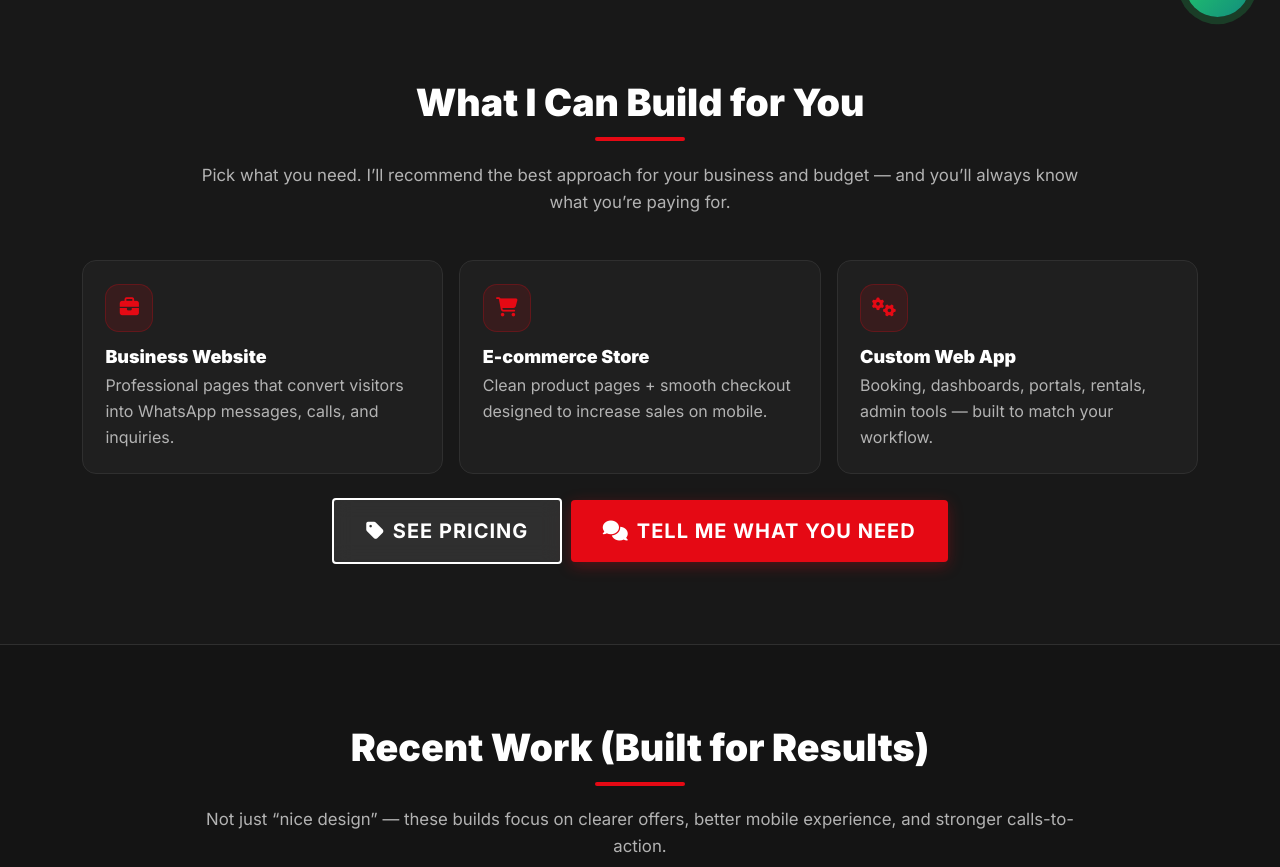
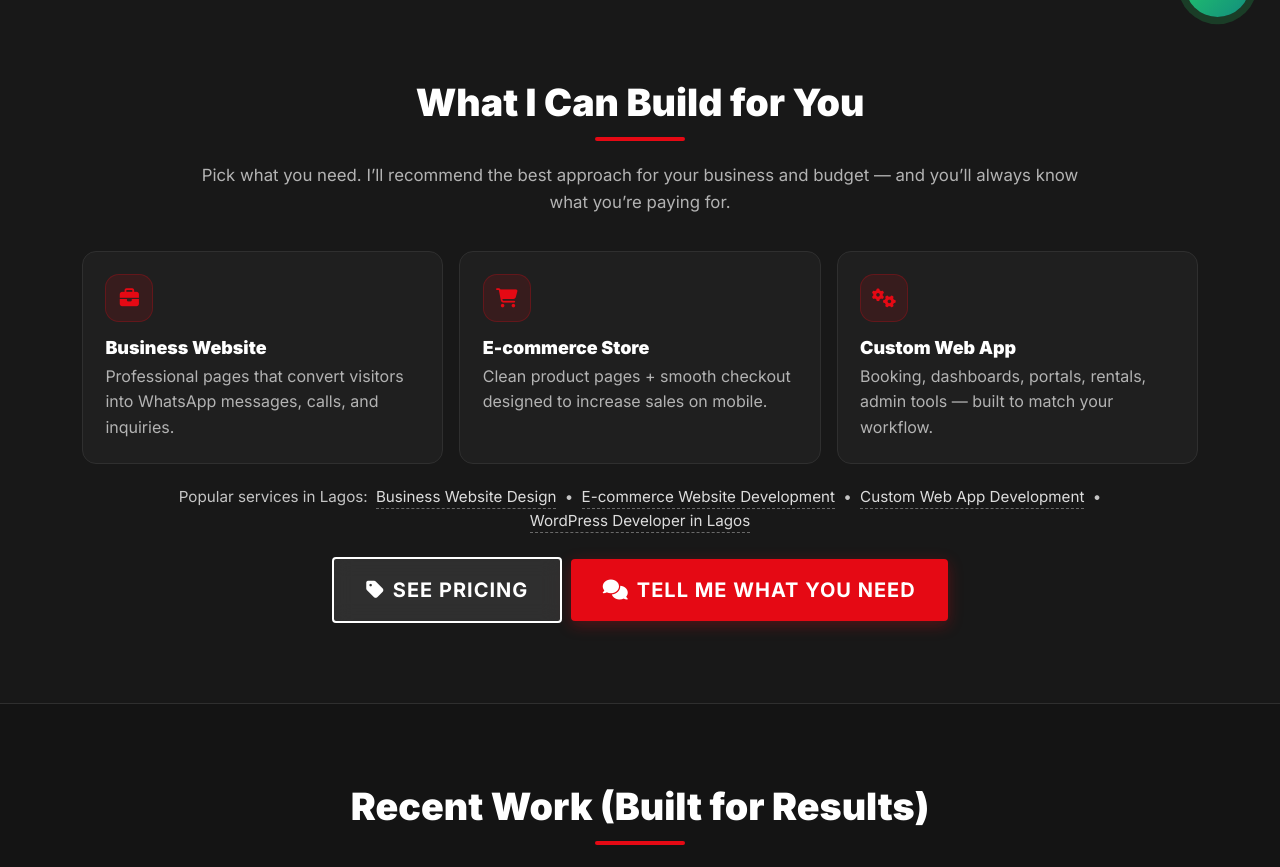
Before and after one commit to Teejayskillz/myportfolio, a Django app: page / in a window 1280 px wide. Shown: the part 753-1620 px from the top of the page. Run offline with Django 5.2, Linux system fonts and the light colour scheme; data that the repository does not hold is empty; some libraries are stand-ins or nearby versions.

Commit message:
home page seo boost

```diff
--- a/templates/base.html
+++ b/templates/base.html
@@ -48,6 +48,20 @@
     <link rel="preconnect" href="https://fonts.googleapis.com">
     <link rel="preconnect" href="https://fonts.gstatic.com" crossorigin>
     <link href="https://fonts.googleapis.com/css2?family=VT323&display=swap" rel="stylesheet">
+    <script type="application/ld+json">
+{
+  "@context": "https://schema.org",
+  "@type": "LocalBusiness",
+  "name": "LagosWebDev",
+  "url": "https://lagoswebdev.com",
+  "areaServed": ["Lagos", "Nigeria"],
+  "serviceType": ["Web Design", "Website Development", "E-commerce Development", "Web Application Development"],
+  "sameAs": [
+    "https://wa.me/2348102712103"
+  ]
+}
+</script>
+
 
     <style>
         /* --- NETFLIX THEME VARIABLES --- */
--- a/templates/pages/home.html
+++ b/templates/pages/home.html
@@ -16,7 +16,7 @@
     padding: 7rem 0 5rem;
     background:
       linear-gradient(rgba(20,20,20,0.70), rgba(20,20,20,1)),
-      url('https://images.unsplash.com/photo-1605379399642-870262d3d051?q=80&w=2106&auto=format&fit=crop')
+      url("{% static 'img/home/lagos-web-design-hero.webp' %}")  /* ✅ SEO/SPEED: serve locally (replace file path) */
       no-repeat center center;
     background-size: cover;
     border-bottom: 1px solid var(--netflix-medium-gray);
@@ -37,9 +37,23 @@
   .hero-subline{
     color: rgba(255,255,255,0.88);
     max-width: 860px;
-    margin: 0 auto 1.6rem;
+    margin: 0 auto 1.2rem;
     font-size: 1.05rem;
   }
+
+  .hero-links{
+    max-width: 860px;
+    margin: 0.2rem auto 1.5rem;
+    color: rgba(255,255,255,0.78);
+    font-size: .95rem;
+  }
+  .hero-links a{
+    color: rgba(255,255,255,0.85);
+    text-decoration: underline;
+    text-underline-offset: 4px;
+  }
+  .hero-links a:hover{ color: var(--netflix-red); }
+
   .hero-buttons .btn{ margin: .45rem; }
   .hero-microtrust{
     margin-top: 1.1rem;
@@ -85,8 +99,28 @@
     text-align:center;
     color: var(--netflix-light-gray);
     max-width: 900px;
-    margin: -2.2rem auto 2.8rem;
+    margin: -2.2rem auto 2.2rem;
     font-size: 1.05rem;
+  }
+
+  /* ✅ NEW: Internal Link Strip (SEO) */
+  .seo-link-strip{
+    margin-top: 1.3rem;
+    text-align:center;
+    color: rgba(255,255,255,0.75);
+    font-size: .95rem;
+  }
+  .seo-link-strip a{
+    color: rgba(255,255,255,0.85);
+    text-decoration:none;
+    border-bottom: 1px dashed rgba(255,255,255,0.35);
+    padding-bottom: 2px;
+    margin: 0 .25rem;
+    white-space: nowrap;
+  }
+  .seo-link-strip a:hover{
+    color: var(--netflix-red);
+    border-bottom-color: rgba(229,9,20,0.7);
   }
 
   /* 2b) QUICK-OFFER STRIP */
@@ -395,17 +429,31 @@
   }
 </style>
 
-<!-- 1) HERO (conversion copy) -->
+<!-- 1) HERO (conversion copy + SEO clarity) -->
 <section class="hero-section">
   <div class="container text-center">
     <div class="hero-content" style="animation: fadeInUp 1s ease-out;">
       <h1 class="mb-3">
-        Get a Website That <span style="color: var(--netflix-red);">Brings Customers</span> in Lagos & Nigeria
+        Web Design & Development in <span style="color: var(--netflix-red);">Lagos, Nigeria</span>
+        That Brings Customers
       </h1>
 
       <p class="lead">
         I help businesses get more calls, WhatsApp messages, bookings, and sales with modern websites, e-commerce stores, and custom web apps.
       </p>
+
+      <p class="hero-subline">
+        LagosWebDev is a Lagos-based web designer & developer building business websites, e-commerce stores,
+        and custom web applications for companies in Lagos and across Nigeria.
+      </p>
+
+      <div class="hero-links">
+        See proof:
+        <a href="{% url 'projects:project_list' %}">Project portfolio</a> •
+        <a href="https://lagoswebdev.com/projects/a-resturant-website/">Restaurant website case study</a> •
+        <a href="https://lagoswebdev.com/projects/makeup-shop-ecomerce-website/">E-commerce case study</a> •
+        <a href="https://lagoswebdev.com/projects/real-estate-agency-website/">Real estate case study</a>
+      </div>
 
       <p class="hero-subline">
         Fast on mobile • Clear messaging • SEO-ready pages • Easy admin so you can update content anytime.
@@ -433,7 +481,7 @@
   </div>
 </section>
 
-<!-- 2) QUICK OFFER STRIP (what you build + outcomes) -->
+<!-- 2) QUICK OFFER STRIP (what you build + outcomes + SEO links) -->
 <section class="section-padding quick-offer">
   <div class="container">
     <h2 class="section-title">What I Can Build for You</h2>
@@ -459,6 +507,15 @@
         <h3>Custom Web App</h3>
         <p>Booking, dashboards, portals, rentals, admin tools — built to match your workflow.</p>
       </div>
+    </div>
+
+    <!-- ✅ SEO: internal links to service pages (create later if you don’t have them yet) -->
+    <div class="seo-link-strip">
+      Popular services in Lagos:
+      <a href="/website-design-lagos/">Business Website Design</a> •
+      <a href="/ecommerce-website-lagos/">E-commerce Website Development</a> •
+      <a href="/custom-web-apps-lagos/">Custom Web App Development</a> •
+      <a href="/wordpress-developer-lagos/">WordPress Developer in Lagos</a>
     </div>
 
     <div class="text-center mt-4">
@@ -499,6 +556,9 @@
               <a href="https://lagoswebdev.com/projects/makeup-shop-ecomerce-website/" class="btn btn-sm btn-netflix-secondary">
                 View Case Study <i class="fas fa-arrow-right ms-2"></i>
               </a>
+              <a href="{% url 'projects:project_list' %}" class="btn btn-sm btn-netflix-secondary">
+                All Projects <i class="fas fa-folder-open ms-2"></i>
+              </a>
             </div>
           </div>
         </div>
@@ -519,6 +579,9 @@
               <li><i class="fas fa-check-circle"></i><span>Easy updates in admin</span></li>
             </ul>
             <div class="project-actions">
+              <a href="https://lagoswebdev.com/projects/a-resturant-website/" class="btn btn-sm btn-netflix-secondary">
+                View Case Study <i class="fas fa-arrow-right ms-2"></i>
+              </a>
               <a href="https://portal.lagoswebdev.com/" class="btn btn-sm btn-netflix-secondary" target="_blank" rel="noopener">
                 View Live <i class="fas fa-external-link-alt ms-2"></i>
               </a>
@@ -545,6 +608,9 @@
               <a href="https://lagoswebdev.com/projects/real-estate-agency-website/" class="btn btn-sm btn-netflix-secondary">
                 View Case Study <i class="fas fa-arrow-right ms-2"></i>
               </a>
+              <a href="{% url 'projects:project_list' %}" class="btn btn-sm btn-netflix-secondary">
+                More Case Studies <i class="fas fa-folder-open ms-2"></i>
+              </a>
             </div>
           </div>
         </div>
@@ -566,6 +632,11 @@
       <h2><i class="fas fa-pen-nib me-2" style="color: var(--netflix-red);"></i>Helpful Articles (Free Tips)</h2>
       <a href="{% url 'blog:post_list' %}">View all <i class="fas fa-arrow-right ms-1"></i></a>
     </div>
+
+    <!-- ✅ SEO: static keyword-rich intro so Google has “real text” here -->
+    <p class="text-white-50 mb-4">
+      Free tips for Lagos businesses: website pricing in Nigeria, how to get more customers online, basic SEO, and how to improve your website conversion rate.
+    </p>
 
     <div class="slider-wrap slider-fade">
       <button class="slider-btn prev" type="button" data-target="blogSlider" aria-label="Scroll blog left"><i class="fas fa-chevron-left"></i></button>
@@ -614,6 +685,11 @@
       <h2><i class="fas fa-store me-2" style="color: var(--netflix-red);"></i>Ready-Made Templates & Tools</h2>
       <a href="{% url 'marketplace:product_list' %}">Browse marketplace <i class="fas fa-arrow-right ms-1"></i></a>
     </div>
+
+    <!-- ✅ SEO: static text (helps Google understand what marketplace is) -->
+    <p class="text-white-50 mb-4">
+      Download website templates, scripts, and tools. If you want, I can also host and maintain the product for your business in Lagos or anywhere in Nigeria.
+    </p>
 
     <div class="slider-wrap slider-fade">
       <button class="slider-btn prev" type="button" data-target="mpSlider" aria-label="Scroll marketplace left"><i class="fas fa-chevron-left"></i></button>
```
Also changed, not shown: static/img/home/lagos-web-design-hero.webp (added).
